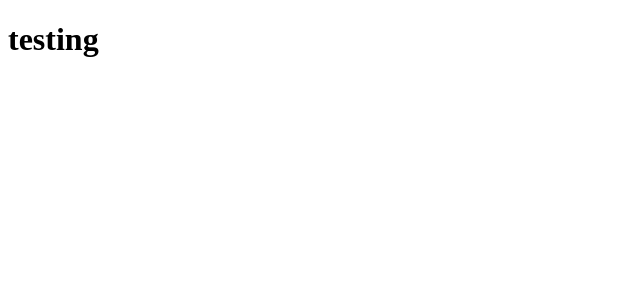
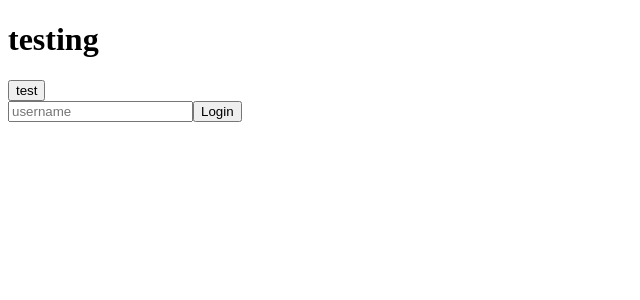
Before and after one commit to phj9020/react-master, a React (Create React App) app: page / in a window 1280 px wide. Shown: the top 300 px of the page, without its empty margins (0-640 px from the left). Built offline with nearby package versions, Linux system fonts and the light colour scheme.

Commit message:
[Recap] Note added

```diff
--- a/src/App.tsx
+++ b/src/App.tsx
@@ -1,6 +1,5 @@
+import Form from './Formtest';
 import styled from 'styled-components';
-
-
 
 const Container = styled.div`
   background-color: ${props => props.theme.bgColor }
@@ -14,6 +13,8 @@ function App() {
   return (
     <Container>
       <H1>testing</H1>
+
+      <Form />
     </Container>
   );
 }
--- a/src/Formtest.tsx
+++ b/src/Formtest.tsx
@@ -10,16 +10,23 @@ function Form() {
 
     // 이벤트가 어디서왔는가 React.FormEvent
     // 어떤 element가 이벤트를 발생시키는지 체크 <HTMLFormElement>
-    const onSubmit = (e : React.FormEvent<HTMLFormElement>) => {
+    const onSubmit = (e: React.FormEvent<HTMLFormElement>) => {
         e.preventDefault();
         console.log(`form submitted, hello ${username}`)
     }
+    // React.이벤트이름<이벤트발생시키는element>  : React syntheticEvent when using typescript
+    const btnClick = (e : React.MouseEvent<HTMLButtonElement>) => {
+        console.log(e, "Mouse btn clicked ")
+    }
 
     return (
-        <form onSubmit={onSubmit}>
-            <input type="text" placeholder="username" value={username} onChange={onChangeUsername} />
-            <button>Login</button>
-        </form>
+        <div>
+            <button onClick={btnClick}>test</button>
+            <form onSubmit={onSubmit}>
+                <input type="text" placeholder="username" value={username} onChange={onChangeUsername} />
+                <button>Login</button>
+            </form>
+        </div>
     );
 }
 
```
